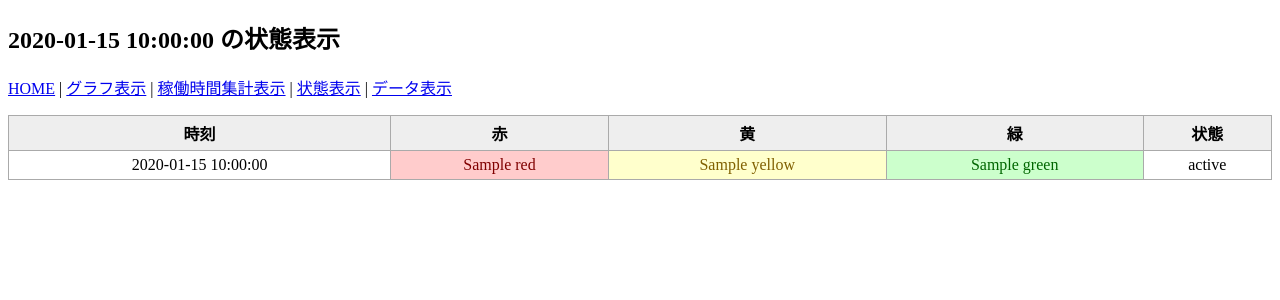
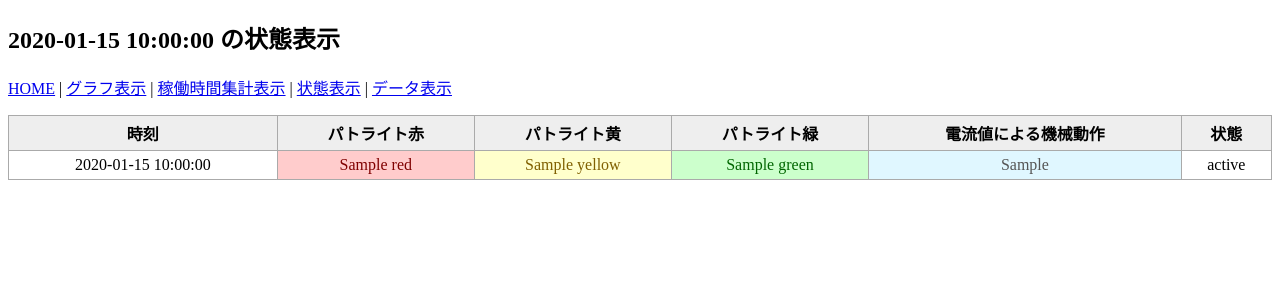
Before and after one commit to mametarou967/FactoryDataViewer, a Flask app: template ViewerWebApplication/templates/status_table.html in a window 1280 px wide. Shown: the top 300 px of the page. Run offline with Flask 3, Linux system fonts and the light colour scheme; the template is opened without the code that fills it: most values are stand-ins (such as "Sample title", 1, 10 or a date in 2020).

Commit message:
add syudou kakou to status

```diff
--- a/ViewerWebApplication/app.py
+++ b/ViewerWebApplication/app.py
@@ -18,9 +18,10 @@ THRESHOLDS = {
     "yellow": 200,
     "green": 200
 }
+CURRENT_THRESHOLD = 3.0
 
 # 点灯・状態判定
-def get_light_status(red, yellow, green):
+def get_light_status(red, yellow, green, current):
     def is_on(color, value):
         return value >= THRESHOLDS[color]
 
@@ -30,20 +31,36 @@ def get_light_status(red, yellow, green):
         "green": "点灯" if is_on("green", green) else "消灯"
     }
 
-    # 状態と色
-    state, color = "不明", "gray"
-    if status["green"] == "点灯" and status["red"] == "消灯" and status["yellow"] == "消灯":
+    machine_action = "加工中" if current >= CURRENT_THRESHOLD else "加工なし"
+
+    # 状態判定
+    state, color = "不明", "gray"  # 色なし
+    r, y, g, m = status["red"], status["yellow"], status["green"], machine_action
+
+    if r == "消灯" and y == "消灯" and g == "消灯":
+        state, color = "不明", "gray"
+    elif r == "消灯" and y == "消灯" and g == "点灯":
         state, color = "加工中", "green"
-    elif status["yellow"] == "点灯" and status["red"] == "消灯" and status["green"] == "消灯":
+    elif r == "消灯" and y == "点灯" and g == "消灯" and m == "加工なし":
         state, color = "加工完了", "yellow"
-    elif status["red"] == "点灯" and status["yellow"] == "消灯" and status["green"] == "消灯":
+    elif r == "消灯" and y == "点灯" and g == "消灯" and m == "加工中":
+        state, color = "手動加工中", "blue"
+    elif r == "消灯" and y == "点灯" and g == "点灯":
+        state, color = "加工中", "green"
+    elif r == "点灯" and y == "消灯" and g == "消灯" and m == "加工なし":
         state, color = "設備停止／アラーム", "red"
-    elif status["red"] == "点灯" and status["yellow"] == "点灯" and status["green"] == "消灯":
+    elif r == "点灯" and y == "消灯" and g == "消灯" and m == "加工中":
+        state, color = "手動加工中", "blue"
+    elif r == "点灯" and y == "消灯" and g == "点灯":
+        state, color = "加工中", "green"
+    elif r == "点灯" and y == "点灯" and g == "消灯" and m == "加工なし":
         state, color = "加工終了／設備停止", "orange"
-    elif status["red"] == "点灯" and status["green"] == "点灯" and status["yellow"] == "消灯":
-        state, color = "加工中／軽微なアラーム", "purple"
+    elif r == "点灯" and y == "点灯" and g == "消灯" and m == "加工中":
+        state, color = "手動加工中", "blue"
+    elif r == "点灯" and y == "点灯" and g == "点灯":
+        state, color = "加工中", "green"
 
-    return status, state, color
+    return status, machine_action, state, color
 
 # 最新データ取得
 def get_latest_data():
@@ -333,11 +350,16 @@ def show_status_table(date):
         for row in csv.reader(f):
             if len(row) < 5:
                 continue
-            red, yellow, green = float(row[1]), float(row[2]), float(row[3])
-            lights, state, color = get_light_status(red, yellow, green)
+            red, yellow, green, current = float(row[1]), float(row[2]), float(row[3]), float(row[4])
+            lights, machine_action, state, color = get_light_status(red, yellow, green, current)
             rows.append({
-                "time": row[0], "red": lights["red"], "yellow": lights["yellow"],
-                "green": lights["green"], "state": state, "color": color
+                "time": row[0],
+                "red": lights["red"],
+                "yellow": lights["yellow"],
+                "green": lights["green"],
+                "machine_action": machine_action,
+                "state": state,
+                "color": color
             })
     return render_template("status_table.html", date=date, rows=rows)
 
--- a/ViewerWebApplication/templates/status_table.html
+++ b/ViewerWebApplication/templates/status_table.html
@@ -20,11 +20,15 @@
         .off-yellow { background-color: #ffffcc; color: #806000; }
         .on-green { background-color: #00cc00; color: white; }
         .off-green { background-color: #ccffcc; color: #006600; }
+        .machine-on { background-color: #E0F7FF; color: #555; }
+        .machine-working { background-color: #0000CC; color: white; }
         .state-green { background-color: green; color: white; }
         .state-yellow { background-color: yellow; }
         .state-red { background-color: red; color: white; }
         .state-orange { background-color: orange; }
         .state-purple { background-color: purple; color: white; }
+        .state-blue { background-color: #0000CC; color: white; }
+        .state-gray { background-color: #CCC; color: white; }
     </style>
 </head>
 <body>
@@ -40,9 +44,10 @@
         <thead>
             <tr>
                 <th>時刻</th>
-                <th>赤</th>
-                <th>黄</th>
-                <th>緑</th>
+                <th>パトライト赤</th>
+                <th>パトライト黄</th>
+                <th>パトライト緑</th>
+                <th>電流値による機械動作</th>
                 <th>状態</th>
             </tr>
         </thead>
@@ -53,6 +58,7 @@
                 <td class="{{ 'on-red' if row.red == '点灯' else 'off-red' }}">{{ row.red }}</td>
                 <td class="{{ 'on-yellow' if row.yellow == '点灯' else 'off-yellow' }}">{{ row.yellow }}</td>
                 <td class="{{ 'on-green' if row.green == '点灯' else 'off-green' }}">{{ row.green }}</td>
+                <td class="{% if row.machine_action == '加工中' %}machine-working{% else %}machine-on{% endif %}">{{ row.machine_action }}</td>
                 <td class="state-{{ row.color }}">{{ row.state }}</td>
             </tr>
             {% endfor %}
```
